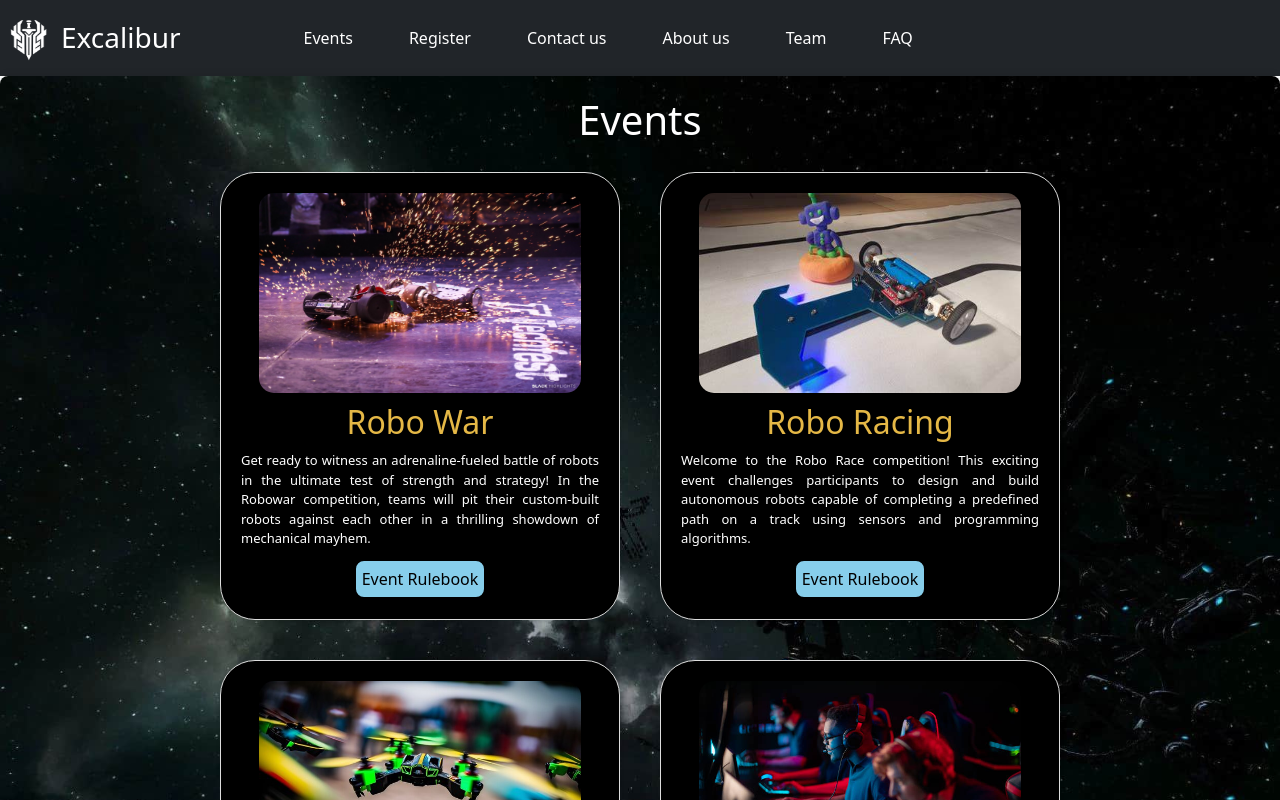
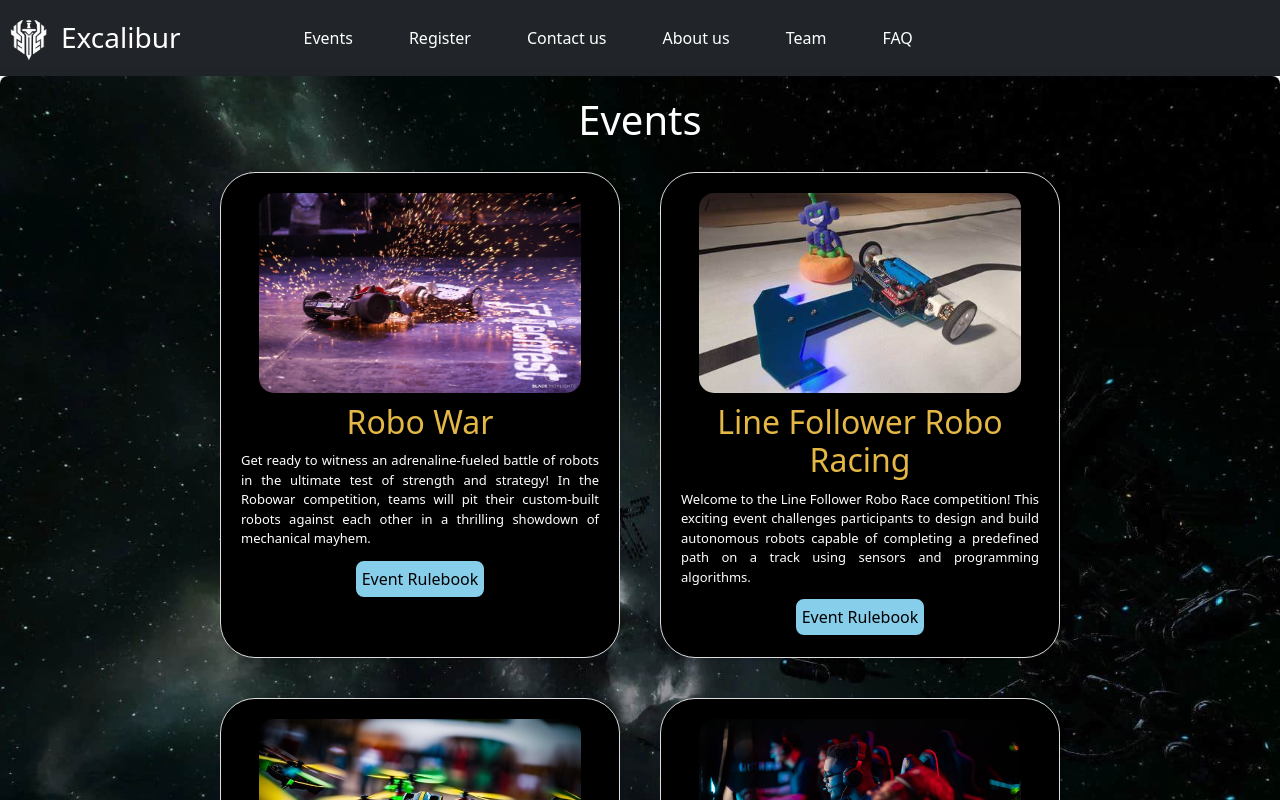
Before and after one commit to omgunjal23/Excaliburar, a React (Create React App) app: page /events in a window 1280 px wide. Shown: the top 800 px of the page. Built offline with nearby package versions, Linux system fonts and the light colour scheme; the HTML template or start-up script is replaced by a standard one.

Commit message:
line follower robo racing

```diff
--- a/src/component/Events.jsx
+++ b/src/component/Events.jsx
@@ -16,9 +16,9 @@ const Events = () => {
         description:"Get ready to witness an adrenaline-fueled battle of robots in the ultimate test of strength and strategy! In the Robowar competition, teams will pit their custom-built robots against each other in a thrilling showdown of mechanical mayhem.",
         fileUrl: 'https://drive.google.com/file/d/1nTOBE0pfreFQTNMFtYx2Hwh0DcQWhBXz/view?usp=sharing',
         link:"https://forms.gle/Je7XycezBWAAtdbP8" },
-        { id: 2, name: 'Robo Racing', location: 2, image: event2,
-        description: "Welcome to the Robo Race competition! This exciting event challenges participants to design and build autonomous robots capable of completing a predefined path on a track using sensors and programming algorithms.",
-        fileUrl: 'https://drive.google.com/file/d/1FqVIJ38MA-3Iq7H7zQSPJ4uJnhCcFZ0X/view?usp=sharing',
+        { id: 2, name: 'Line Follower Robo Racing', location: 2, image: event2,
+        description: "Welcome to the Line Follower Robo Race competition! This exciting event challenges participants to design and build autonomous robots capable of completing a predefined path on a track using sensors and programming algorithms.",
+        fileUrl: 'https://drive.google.com/file/d/1Hlk_DqRI6k6Qao4__xVwa_XUqz59khNW/view?usp=sharing',
         link:"https://forms.gle/b4V6fmAFJfE9GGpW9" },
         { id: 3, name: 'Drone Racing', location: 3, image: event3,
         description: "Welcome to the adrenaline-fueled world of drone racing! Get ready to witness an exhilarating display of speed, agility, and precision as skilled pilots navigate their drones through a challenging course filled with obstacles and twists." ,
```
